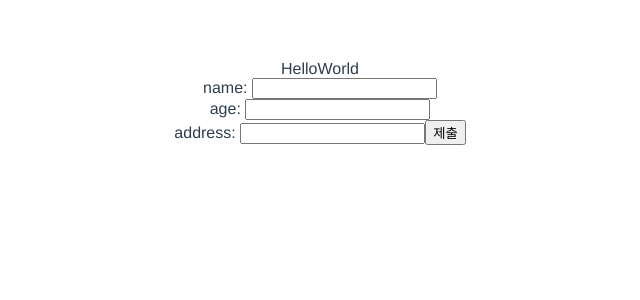
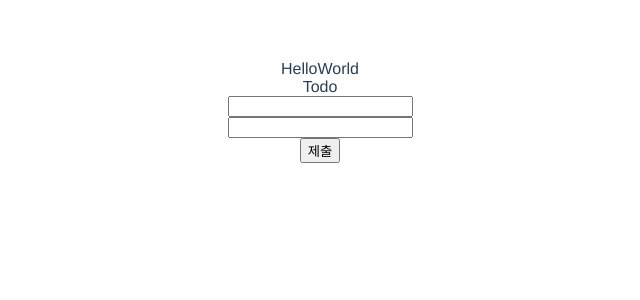
Before and after one commit to taewo/vue-practice, a Vue app: page / in a window 1280 px wide. Shown: the top 300 px of the page, without its empty margins (320-960 px from the left). Built offline with nearby package versions, Linux system fonts and the light colour scheme.

Commit message:
fifth try

```diff
--- a/src/components/Form.vue
+++ b/src/components/Form.vue
@@ -1,4 +1,52 @@
 <template lang="html">
+  <div class="">
+    <form @submit="submit">
+      <input type="text" v-model="userData.name"><br />
+      <input type="text" v-model="userData.age"><br />
+      <input type="submit" name="" value="제출">
+    </form>
+  </div>
+</template>
+
+<script>
+export default {
+  data() {
+    return {
+      userData: {
+        name: '',
+        age: ''
+      }
+    }
+  },
+  methods: {
+    submit() {
+      console.log('submit');
+      this.handleSubmit(this.userData)
+      this.userData = {
+        name: '',
+        age: ''
+      }
+    }
+  },
+  props: [
+    'handleSubmit'
+  ]
+}
+</script>
+
+<style lang="css">
+</style>
+
+
+
+
+
+
+
+
+
+
+<!-- <template lang="html">
   <div class="">
     <form @submit="submit">
       name: <input type="text" v-model="userInfo.name"><br />
@@ -38,7 +86,7 @@ export default {
 
 <style lang="css">
 </style>
-
+ -->
 
 
 
--- a/src/components/List.vue
+++ b/src/components/List.vue
@@ -1,10 +1,50 @@
 <template lang="html">
+  <div class="">
+    <ul>
+      <li v-for="data in allData">
+        {{data.name}} // {{data.age}}
+      </li>
+    </ul>
+  </div>
+</template>
+
+<script>
+export default {
+  beforeUpdate() {
+    console.log('beforeUpdate');
+  },
+  updated() {
+    console.log('updated');
+  },
+  props: [
+    'allData',
+  ]
+}
+</script>
+
+<style lang="css">
+</style>
+
+
+
+
+
+
+
+
+
+
+
+
+
+<!-- <template lang="html">
   <div class="">
     <ul>
       <li v-for="data in datas">
         {{data.name}} {{data.age}} {{data.address}}
       </li>
     </ul>
+    <h3>{{dummy}}</h3>
   </div>
 </template>
 
@@ -12,7 +52,7 @@
 import Vue from 'vue'
 export default {
   props: [
-    'userData'
+    'userData', 'dummy'
   ],
   data() {
     return {
@@ -23,6 +63,9 @@ export default {
     userData() {
       console.log("i'm change")
       this.datas = this.userData
+    },
+    dummy() {
+      console.log('dummy dummy dummy');
     }
   },
   beforeUpdate() {
@@ -36,7 +79,7 @@ export default {
 
 <style lang="css">
 </style>
-
+ -->
 
 
 
--- a/src/components/Todo.vue
+++ b/src/components/Todo.vue
@@ -1,10 +1,55 @@
 <template lang="html">
+  <div class="">
+    Todo
+    <Form
+      :handleSubmit="handleSubmit"
+    ></Form>
+    <List
+      :allData="allData"
+    ></List>
+  </div>
+</template>
+
+<script>
+import Form from './Form'
+import List from './List'
+export default {
+  components: {
+    Form, List
+  },
+  data() {
+    return {
+      allData: []
+    }
+  },
+  methods: {
+    handleSubmit(params) {
+      console.log('params', params)
+      this.allData.push(params)
+    }
+  }
+}
+</script>
+
+<style lang="css">
+</style>
+
+
+
+
+
+
+
+
+
+<!-- <template lang="html">
   <div class="">
     <Form
       :handleSubmit="handleSubmit"
     ></Form>
     <List
       :userData="userData"
+      :dummy="dummy"
     ></List>
   </div>
 </template>
@@ -19,19 +64,21 @@ export default {
   },
   data() {
     return {
-      userData: []
+      userData: [],
+      dummy: 'taewoong'
     }
   },
   methods: {
     handleSubmit(param) {
       this.userData.push(param)
+      this.dummy += ' hello'
     }
   }
 }
 </script>
 
 <style lang="css">
-</style>
+</style> -->
 
 
 
```
